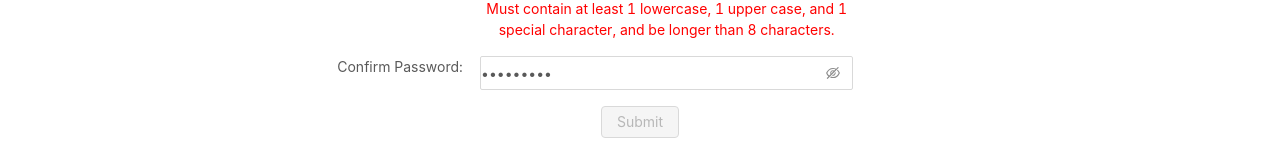
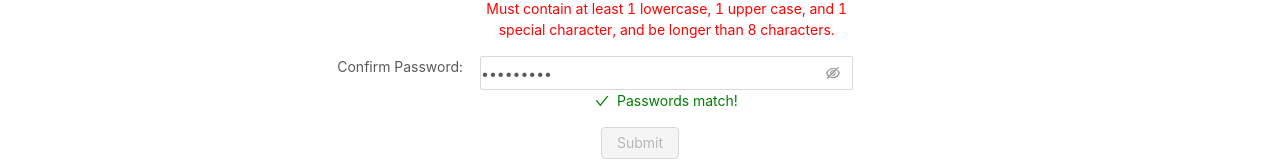
Before and after one commit to ethanova/signup-form-demo, a React (Create React App) app: page / in a window 1280 px wide. Both pictures are taken after typing "Sample", "Sample123", "Sample123" into the empty fields and a click on the button "Submit". Shown: the part 302-463 px from the top of the page. Built offline with nearby package versions, Linux system fonts and the light colour scheme; no server answers.

Commit message:
show user when passwords match

```diff
--- a/src/Custom-Form/RegistrationForm.tsx
+++ b/src/Custom-Form/RegistrationForm.tsx
@@ -147,6 +147,12 @@ const RegistrationForm = () => {
             <span style={{ color: 'red' }}>
               {confirmationPasswordErrors?.map((error) => error)}
             </span>
+            {password === confirmationPassword && confirmationPassword.length > 0 && (
+              <span style={{ color: 'green' }}>
+                <CheckOutlined />
+                &nbsp; Passwords match!
+              </span>
+            )}
           </Col>
         </Row>
         <Row>
```
